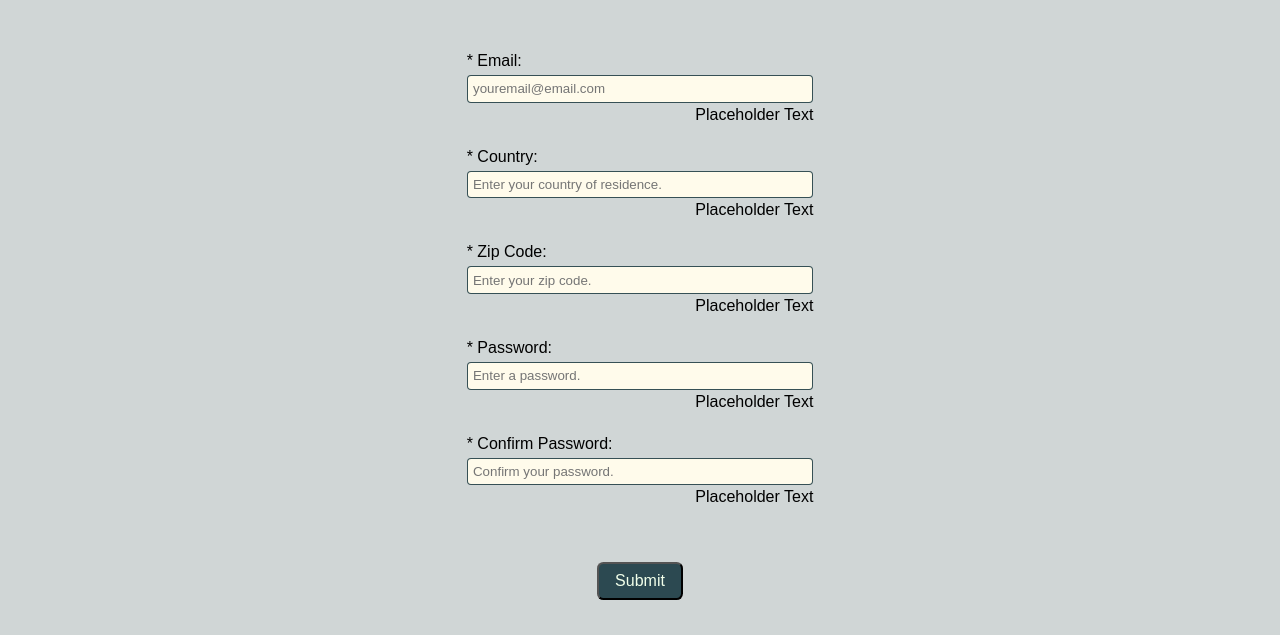
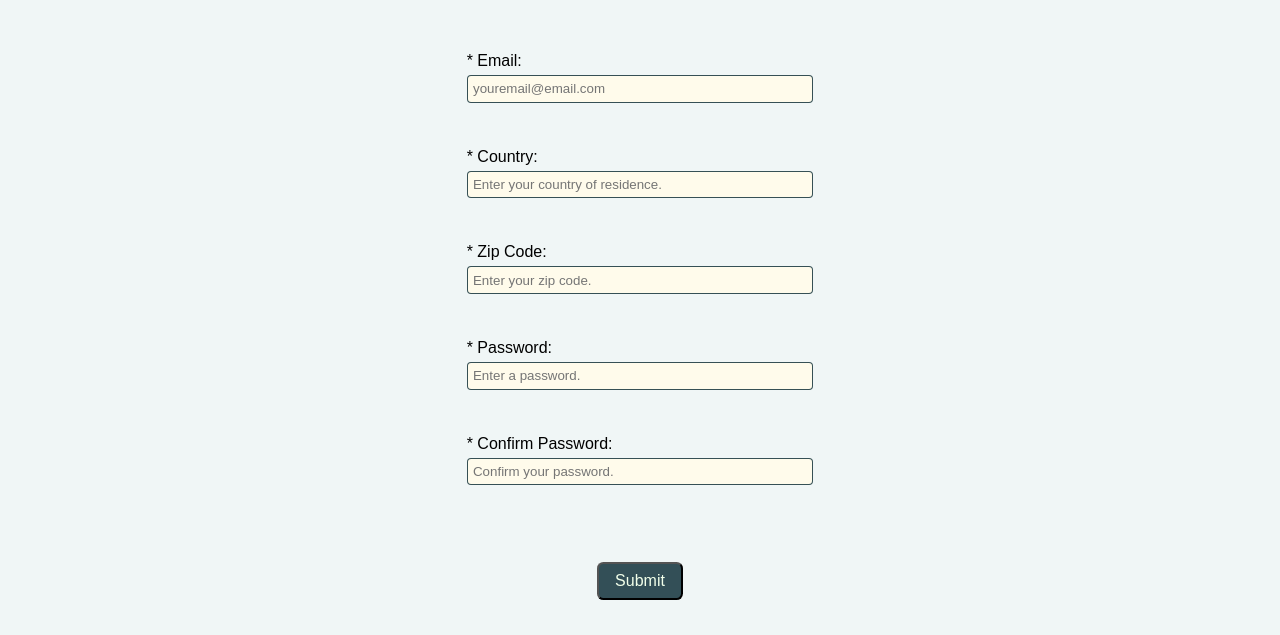
Before and after one commit to jguneratne/form-validation, a website built with webpack: page src/index.html in a window 1280 px wide. Shown: the part 103-738 px from the top of the page. Built offline with nearby package versions, Linux system fonts and the light colour scheme.

Commit message:
Update main color

```diff
--- a/src/style.css
+++ b/src/style.css
@@ -5,7 +5,7 @@
   font-family: Arial, Helvetica, sans-serif;
 
   --body-col: #042630;
-  --main-col: #d0d6d6;
+  --main-col: #f0f6f6;
   --light-font-col: #f1ffea;
   --dark-font-col: #254710;
   --input-col: #fffbeb;
@@ -100,6 +100,7 @@ input {
 .pw-confirm-error {
   text-align: right;
   padding-top: 0.2em;
+  visibility: hidden;
 }
 
 .submit-info {
```
